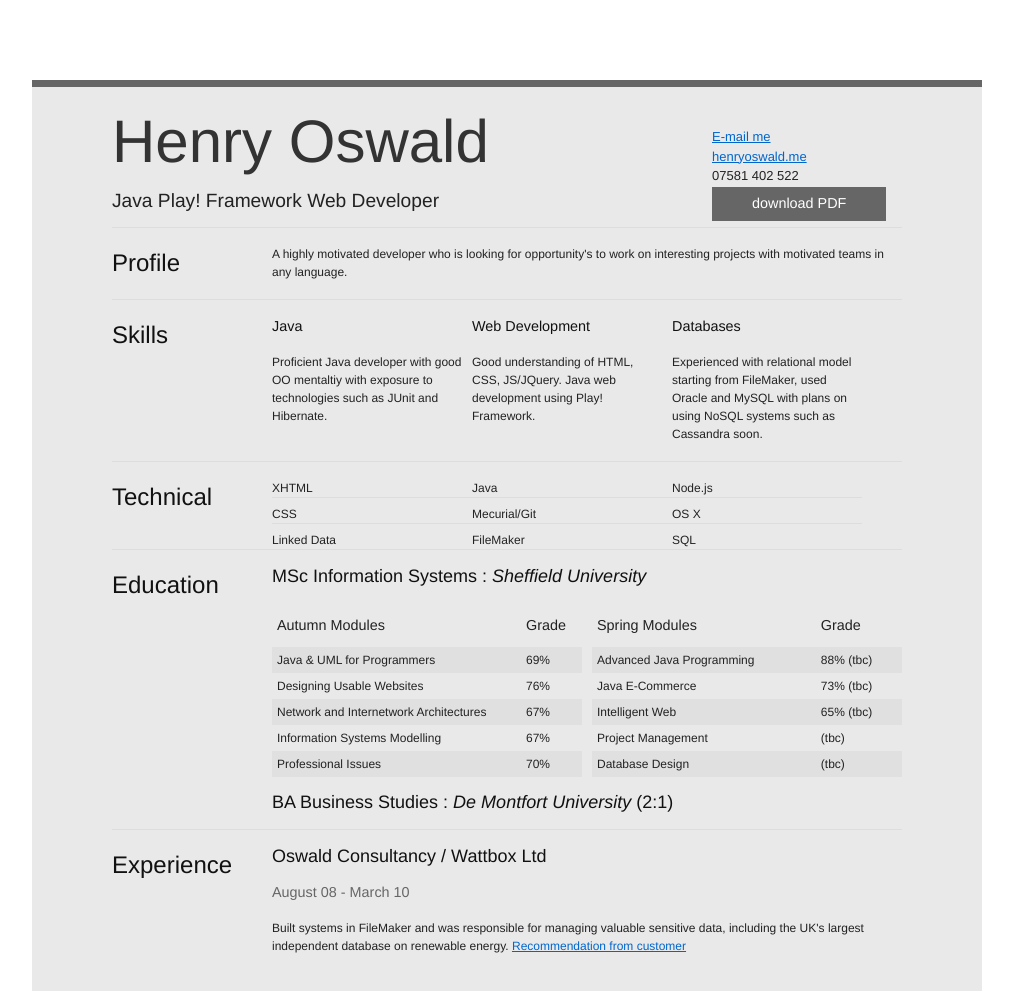
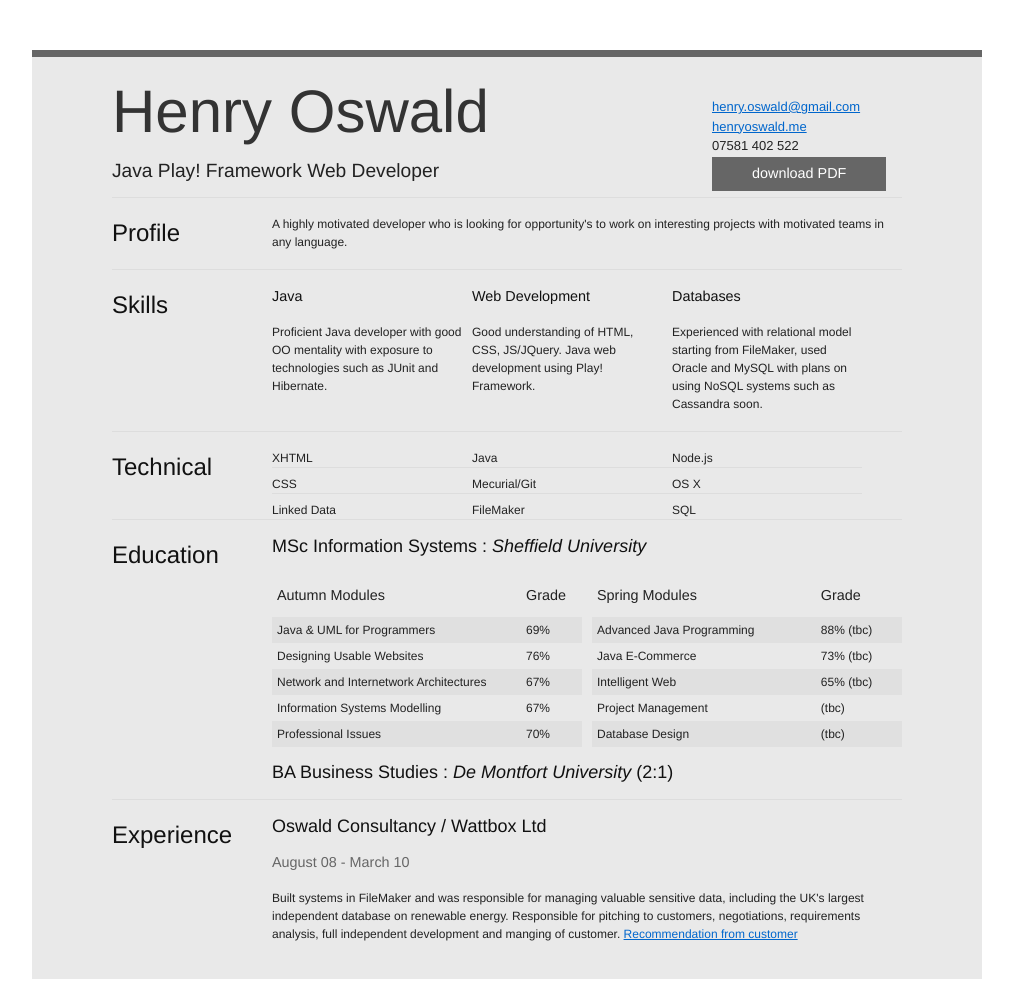
Before and after one commit to henryoswald/CV, a plain HTML site: page index.html in a window 1280 px wide. Shown: the whole page, without its empty margins (133-1146 px from the left). Drawn offline with nearby package versions, Linux system fonts and the light colour scheme.

Commit message:
mvp cv done

```diff
--- a/index.html
+++ b/index.html
@@ -26,7 +26,7 @@
             <div id="contact"  class="last">
 
                 <ul class="plainList">
-                    <li><a href="mailto:henry.oswald@gmail.com">E-mail me</a></li>
+                    <li><a href="mailto:henry.oswald@gmail.com">henry.oswald@gmail.com</a></li>
                     <li><a href="http://henryoswald.me">henryoswald.me</a></li>
                     <li>07581 402 522</li>
                 </ul>
@@ -54,7 +54,7 @@
             <div class="span-5">
                 <h4>Java</h4>
                 <p>
-                    Proficient Java developer with good OO mentaltiy with exposure to technologies such as JUnit and Hibernate.
+                    Proficient Java developer with good OO mentality with exposure to technologies such as JUnit and Hibernate.
                 </p>
             </div>
 
@@ -185,7 +185,7 @@
 
             <h3 class="span-16 last">Oswald Consultancy / Wattbox Ltd </h3>
             <h4 class="quiet">August 08 - March 10</h4>
-            <p class="span-16 prepend-4 last">Built systems in FileMaker and was responsible for managing valuable sensitive data, including the UK&apos;s largest independent database on renewable energy. <a href="recomendation.pdf">Recommendation from customer</a>
+            <p class="span-16 prepend-4 last">Built systems in FileMaker and was responsible for managing valuable sensitive data, including the UK&apos;s largest independent database on renewable energy.  Responsible for pitching to customers, negotiations, requirements analysis, full independent development and manging of customer. <a href="recomendation.pdf">Recommendation from customer</a>
             </p>
 
 
--- a/stylesheets/custom.css
+++ b/stylesheets/custom.css
@@ -4,7 +4,7 @@
 
 #main{
 	background-color: #e9e9e9;
-	margin-top: 80px;
+	margin-top: 50px;
 	padding-top: 10px;
 	border-top: 7px solid #666666;
 }
```
Also changed, not shown: 4 other files.
